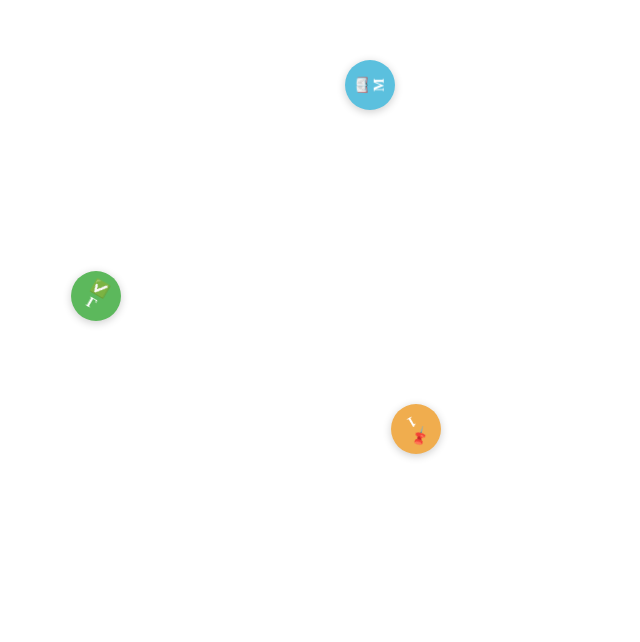
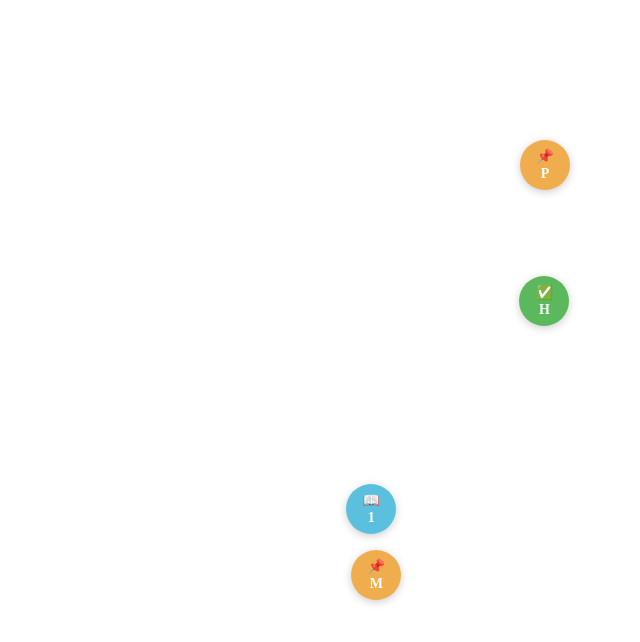
Before and after one commit to MaksymLeng/rotating-circles-plugin, a plain HTML site: page index.html in a window 1280 px wide. Shown: the part 130-772 px from the top of the page, without its empty margins (346-986 px from the left). Drawn offline with Linux system fonts and the light colour scheme.

Commit message:
Initial commit with plugin code

```diff
--- a/css/circle-plugin.css
+++ b/css/circle-plugin.css
@@ -1,3 +1,5 @@
+/* Styles for the circular mode.
+   By default, .rotating-books is a 400x400 block centered on the page */
 .rotating-books {
     position: absolute;
     width: 400px;
@@ -6,27 +8,36 @@
     top: 50%;
     transform: translate(-50%, -50%);
     transform-origin: center;
-    pointer-events: none;
+    pointer-events: none; /* so clicks pass through the container */
     z-index: 1;
 }
 
-.rotating-books .book-circle {
-    border-radius: 50%;
+/* If "random" mode is enabled,
+   we add the .random-mode class in JS to the same container.
+   Let's make it fill the entire viewport, for example: */
+.random-mode {
+    position: relative; /* or absolute, up to you */
+    width: 100vw;
+    height: 100vh;
+    left: 0;
+    top: 0;
+    transform: none;
 }
 
+/* Common circle styles */
 .book-circle {
     position: absolute;
     width: 50px;
     height: 50px;
     border-radius: 50%;
-    background: #5bc0de;
+    background: #5bc0de; /* default color for "reading" status */
     font-weight: bold;
     font-size: 14px;
     color: #fff;
     box-shadow: 0 2px 8px rgba(0,0,0,0.2);
     transform: translate(-50%, -50%);
     cursor: pointer;
-    pointer-events: auto;
+    pointer-events: auto; /* so the circle can catch clicks */
     user-select: none;
     display: flex;
     align-items: center;
@@ -34,6 +45,7 @@
     z-index: 2;
 }
 
+/* Inner wrapper that can rotate independently */
 .book-content {
     transform: rotate(0deg);
     display: flex;
@@ -44,6 +56,7 @@
     gap: 1px;
 }
 
+/* Book details (author, genre, status) */
 .book-details {
     margin: 0;
     display: none;
@@ -57,6 +70,7 @@
     transition: opacity 0.3s ease;
 }
 
+/* When the circle is expanded (clicked) */
 .book-circle.expanded {
     transform: translate(-50%, -50%) scale(3);
     z-index: 10;
@@ -70,24 +84,25 @@
     transform-origin: top;
 }
 
+/* Hide the short title (one letter) when expanded, to avoid overlap */
 .book-circle.expanded .book-title {
     display: none;
 }
 
+/* Text styling inside the circle */
 .book-circle span {
     font-size: 14px;
     color: #ffffff;
-    margin-top: 0px;
+    margin-top: 0;
 }
 
+/* Colors for different statuses (customize as you wish) */
 .book-circle.plan {
-    background-color: #f0ad4e;
+    background-color: #f0ad4e; /* orange */
 }
-
 .book-circle.reading {
-    background-color: #5bc0de;
+    background-color: #5bc0de; /* blue */
 }
-
 .book-circle.read {
-    background-color: #5cb85c;
+    background-color: #5cb85c; /* green */
 }
--- a/index.html
+++ b/index.html
@@ -1,28 +1,44 @@
 <!DOCTYPE html>
-<html lang="ru">
+<html lang="en">
 <head>
     <meta charset="UTF-8">
     <link rel="stylesheet" href="./css/circle-plugin.css">
     <title>Rotating Circles Demo</title>
 </head>
 <body>
+
+<!-- Container. If mode="circular", you can keep class="rotating-books".
+     If mode="random", the plugin will add .random-mode from the inside. -->
 <div id="circleContainer" class="rotating-books"></div>
 
 <script type="module">
     import RotatingCircles from './js/circle-plugin.js';
 
+    // Sample array of books
     const books = [
-        { title: "Гарри Поттер", author: "Роулинг", genre: "Фэнтези", status: "read" },
-        { title: "Мастер и Маргарита", author: "Булгаков", genre: "Роман", status: "reading" },
+        { title: "Harry Potter", author: "J.K. Rowling", genre: "Fantasy", status: "read" },
+        { title: "1984", author: "George Orwell", genre: "Dystopian", status: "reading" },
+        { title: "Piknik", author: "Strugatsky Brothers", genre: "Sci-Fi", status: "plan" },
     ];
 
-    const circlePlugin = new RotatingCircles("circleContainer", books, {
-        speed: 0.01,
-        radius: 200,
+    // Initialize the plugin
+    // mode: "circular" (default) or "random"
+    const plugin = new RotatingCircles("circleContainer", books, {
+        mode: "random",             // enable "flying" mode
+        randomSpeedRange: [0.5, 2], // speeds range from 0.5 to 2 px per frame
+        radius: 150,                // used only for circular mode
+        speed: 0.02                 // used only for circular mode
     });
 
-    // Пример добавления книги позже
-    circlePlugin.addBook({ title: "1984", author: "Оруэлл", genre: "Антиутопия", status: "plan" });
+    // Example of adding a book after startup
+    setTimeout(() => {
+        plugin.addBook({
+            title: "Master i Margarita",
+            author: "Bulgakov",
+            genre: "Mystic",
+            status: "plan"
+        });
+    }, 2000);
 </script>
 </body>
 </html>
--- a/js/circle-plugin.js
+++ b/js/circle-plugin.js
@@ -1,56 +1,118 @@
+// If you're using ES modules:
 export default class RotatingCircles {
     constructor(containerId, initialBooks = [], options = {}) {
+        // Find the container to render circles into
         this.container = document.getElementById(containerId);
         this.books = initialBooks;
-        this.parentAngle = 0;
+
+        // Configuration with default values
         this.config = {
-            radius: options.radius || 150,
-            speed: options.speed || 0.01
+            radius: options.radius || 150,     // Radius for the circular mode
+            speed: options.speed || 0.01,      // Rotation speed (circular mode)
+            mode: options.mode || "circular",  // "circular" or "random"
+            // Speed range for X/Y movement in random mode
+            randomSpeedRange: options.randomSpeedRange || [0.5, 2],
         };
-        this.isPaused = false;
 
+        // Internal fields
+        this.parentAngle = 0;       // Rotation angle for the circular mode
+        this.isPaused = false;      // Pause animation when a circle is expanded
+        this.circlesData = [];      // For random mode (positions/speeds of circles)
+
+        // If random mode, we add a specific class to the container (for styling)
+        if (this.config.mode === "random") {
+            this.container.classList.add("random-mode");
+        }
+
+        // Initialization
         this.init();
     }
 
     init() {
+        // Create circles for each book
         this.books.forEach(book => this.addBookCircle(book));
-        this.animateRotation();
+        // Start the infinite animation
+        this.animate();
     }
 
+    // Public method — add a new book after initialization
     addBook(book) {
         this.books.push(book);
         this.addBookCircle(book);
     }
 
+    // Create one circle based on the "book" object
     addBookCircle(book) {
         const circle = document.createElement("div");
         circle.classList.add("book-circle", book.status);
 
-        const statusIcon = book.status === "read" ? "✅"
-            : book.status === "reading" ? "📖"
-                : "📌";
+        // Status icon
+        const statusIcon =
+            book.status === "read" ? "✅" :
+                book.status === "reading" ? "📖" : "📌";
 
         circle.innerHTML = `
             <div class="book-content">
                 <span class="book-icon">${statusIcon}</span>
                 <span class="book-title">${book.title[0].toUpperCase()}</span>
                 <div class="book-details">
-                    <p>Autor: ${book.author}</p>
-                    <p>Genre: ${book.genre || "_"}</p>
-                    <p>Status: ${book.status}</p>
+                    <p>Автор: ${book.author}</p>
+                    <p>Жанр: ${book.genre || "_"}</p>
+                    <p>Статус: ${book.status}</p>
                 </div>
-            </div>`;
+            </div>
+        `;
 
+        // Expand on click
         circle.addEventListener("click", () => {
             circle.classList.toggle("expanded");
-            this.isPaused = !!document.querySelector(".book-circle.expanded");
+            // If there is at least one expanded circle, set "isPaused = true"
+            this.isPaused = !!this.container.querySelector(".book-circle.expanded");
         });
 
+        // Add the circle to the DOM
         this.container.appendChild(circle);
-        this.updateBookPosition();
+
+        // If "random" mode, generate initial coordinates and speeds
+        if (this.config.mode === "random") {
+            const rect = this.container.getBoundingClientRect();
+            const startX = Math.random() * rect.width;
+            const startY = Math.random() * rect.height;
+
+            // Generate random speed within the given range
+            const [minSpeed, maxSpeed] = this.config.randomSpeedRange;
+            const speedX = (Math.random() * (maxSpeed - minSpeed) + minSpeed) * (Math.random() < 0.5 ? -1 : 1);
+            const speedY = (Math.random() * (maxSpeed - minSpeed) + minSpeed) * (Math.random() < 0.5 ? -1 : 1);
+
+            // Store data in the array
+            this.circlesData.push({
+                element: circle,
+                x: startX,
+                y: startY,
+                vx: speedX,
+                vy: speedY
+            });
+
+            // Set the position right away to avoid visual jumps
+            circle.style.left = `${startX}px`;
+            circle.style.top = `${startY}px`;
+        }
+
+        // In circular mode, update positions immediately so circles get placed
+        this.updatePositions();
     }
 
-    updateBookPosition() {
+    // Universal positioning method — check which mode is used
+    updatePositions() {
+        if (this.config.mode === "circular") {
+            this.updateCircularPosition();
+        } else {
+            this.updateRandomPosition();
+        }
+    }
+
+    // Lay out circles in a circle
+    updateCircularPosition() {
         const circles = this.container.querySelectorAll(".book-circle");
         const total = circles.length;
         const radius = this.config.radius;
@@ -58,23 +120,77 @@ export default class RotatingCircles {
         circles.forEach((circle, i) => {
             const angleStep = (2 * Math.PI) / total;
             const angle = angleStep * i + this.parentAngle;
+            // Hard-coded center "200,200"
+            // You can replace this with (containerWidth/2, containerHeight/2) for dynamic behavior
             const offsetX = 200;
             const offsetY = 200;
 
-            circle.style.left = `${offsetX + radius * Math.cos(angle)}px`;
-            circle.style.top = `${offsetY + radius * Math.sin(angle)}px`;
+            const x = offsetX + radius * Math.cos(angle);
+            const y = offsetY + radius * Math.sin(angle);
 
+            circle.style.left = `${x}px`;
+            circle.style.top = `${y}px`;
+
+            // Rotate the content so it's not upside down
             const content = circle.querySelector(".book-content");
             const degrees = (angle * 180) / Math.PI;
-            content.style.transform = circle.classList.contains("expanded") ? 'rotate(0deg)' : `rotate(${-degrees + 180}deg)`;
+
+            if (circle.classList.contains("expanded")) {
+                content.style.transform = `rotate(0deg)`;
+            } else {
+                content.style.transform = `rotate(${-degrees + 180}deg)`;
+            }
         });
     }
 
-    animateRotation() {
-        if (!this.isPaused) {
+    // Move circles in a random trajectory
+    updateRandomPosition() {
+        // Get container dimensions
+        const rect = this.container.getBoundingClientRect();
+
+        // Iterate over each circle
+        this.circlesData.forEach(data => {
+            // Move only if we're not paused (expanded circle)
+            if (!this.isPaused) {
+                data.x += data.vx;
+                data.y += data.vy;
+
+                // Bounce off the walls
+                if (data.x < 0) {
+                    data.x = 0;
+                    data.vx *= -1;
+                }
+                if (data.x > rect.width) {
+                    data.x = rect.width;
+                    data.vx *= -1;
+                }
+                if (data.y < 0) {
+                    data.y = 0;
+                    data.vy *= -1;
+                }
+                if (data.y > rect.height) {
+                    data.y = rect.height;
+                    data.vy *= -1;
+                }
+            }
+
+            // Update position styles
+            data.element.style.left = `${data.x}px`;
+            data.element.style.top = `${data.y}px`;
+        });
+    }
+
+    // Infinite animation via requestAnimationFrame
+    animate() {
+        if (this.config.mode === "circular" && !this.isPaused) {
+            // If mode is "circular" and not paused — increment the angle
             this.parentAngle += this.config.speed;
         }
-        this.updateBookPosition();
-        requestAnimationFrame(this.animateRotation.bind(this));
+
+        // Update positions
+        this.updatePositions();
+
+        // Recursive call
+        requestAnimationFrame(this.animate.bind(this));
     }
 }
```
